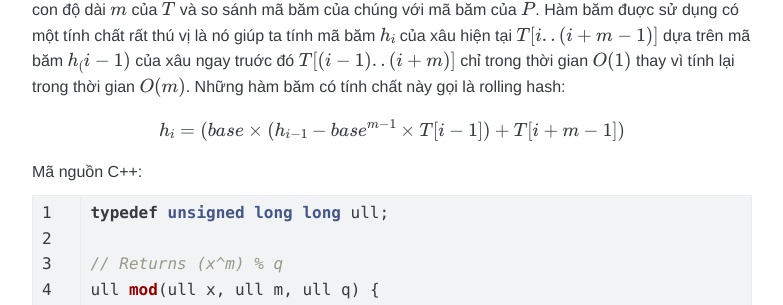
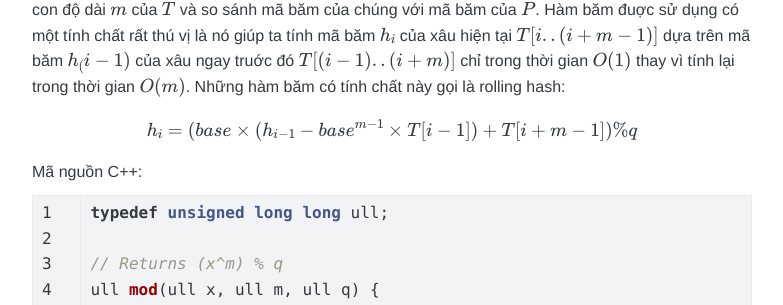
Before and after one commit to nhannguyen95/nhannguyen95.github.io, a Jekyll site: the page built from _posts/2018-05-18-rabin-karp-algorithm.md, in a window 1280 px wide and 900 px high, scrolled down 863 px. Shown: the part 141-446 px from the top of the window, without its empty margins (248-1031 px from the left). Built offline with Jekyll 4.4.1, drawn with Linux system fonts in a browser that asks for light colours; nearby versions of some CDN libraries; formulas are drawn with MathJax 3; comment, search, counter and statistics services are not loaded.

```diff
--- a/_posts/2018-05-18-rabin-karp-algorithm.md
+++ b/_posts/2018-05-18-rabin-karp-algorithm.md
@@ -31,7 +31,7 @@ Thuật toán Rabin-Karp xây dựng hàm băm với ý tuởng cơ số: xem m
 
 Dễ thấy rằng độ phức tạp thời gian để tính mã băm của xâu độ dài $k$ mất $O(k)$. Khi hiện thực thuật toán, ta sẽ "truợt" một thanh có độ dài $m$ trên xâu $T$ từ vị trí $0$ đến $n-m$ để lấy ra tất cả các xâu con độ dài $m$ của $T$ và so sánh mã băm của chúng với mã băm của $P$. Hàm băm đuợc sử dụng có một tính chất rất thú vị là nó giúp ta tính mã băm $h_i$ của xâu hiện tại $T[i..(i+m-1)]$ dựa trên mã băm $h_(i-1)$ của xâu ngay truớc đó $T[(i-1)..(i+m)]$ chỉ trong thời gian $O(1)$ thay vì tính lại trong thời gian $O(m)$. Những hàm băm có tính chất này gọi là rolling hash:
 
-$$h_i = (base \times (h_{i-1} - base^{m-1} \times T[i-1]) + T[i+m-1]) % q$$
+$$h_i = (base \times (h_{i-1} - base^{m-1} \times T[i-1]) + T[i+m-1]) \% q$$
 
 Mã nguồn C++:
 {% highlight c++ linenos %}
```
